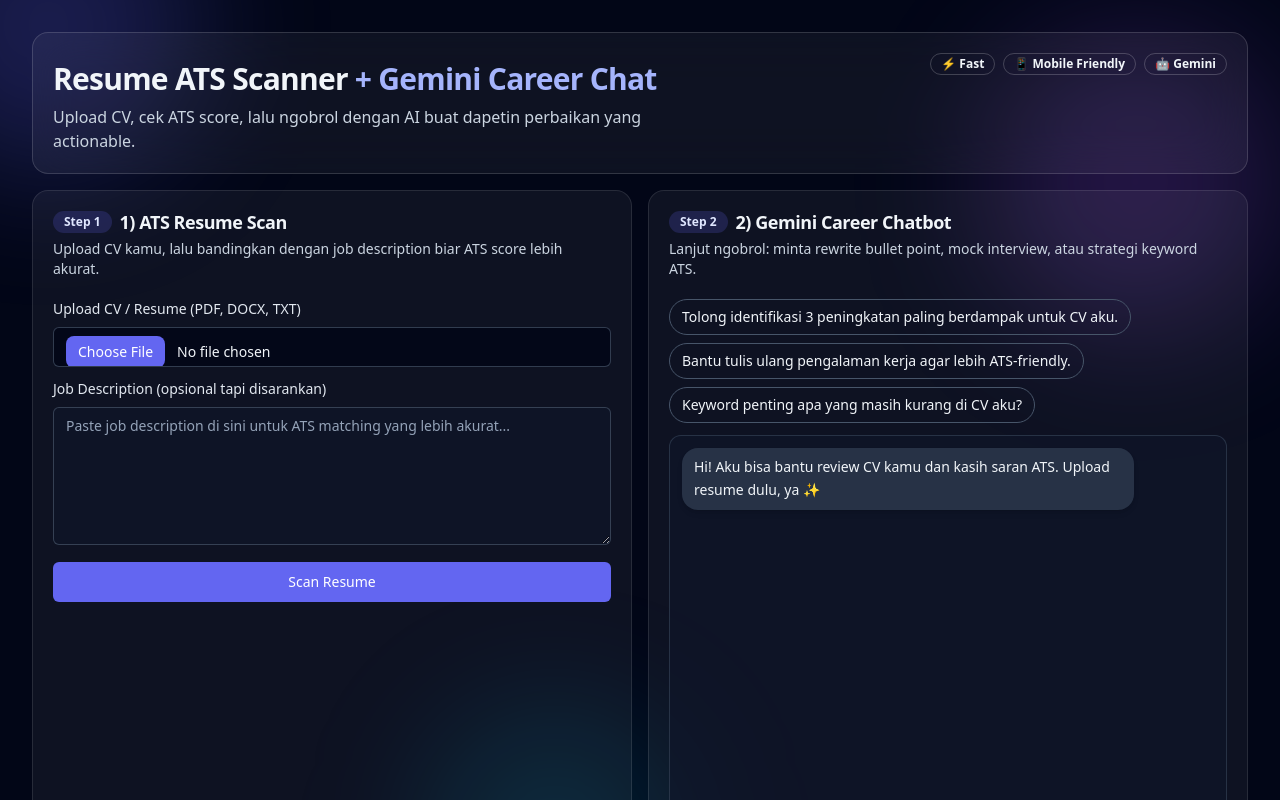
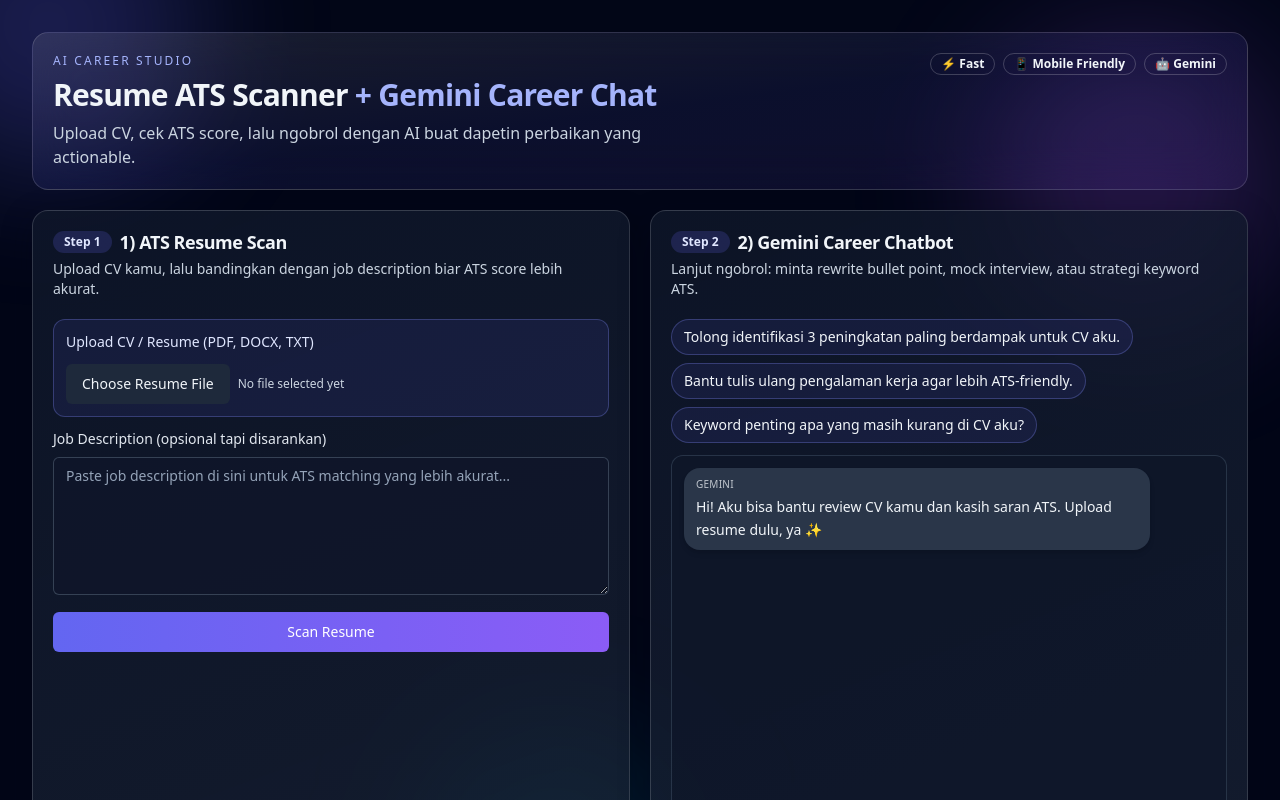
Before and after one commit to norchcode/simplify-ats-gemini, a Next.js app: page / in a window 1280 px wide. Shown: the top 800 px of the page. Built offline with nearby package versions, Linux system fonts and the light colour scheme.

Commit message:
ui refresh

```diff
--- a/app/globals.css
+++ b/app/globals.css
@@ -13,6 +13,12 @@
 
 body {
   @apply antialiased text-slate-100 bg-slate-950;
+}
+
+.fancy-card {
+  border-color: rgba(255, 255, 255, 0.15) !important;
+  background: linear-gradient(160deg, rgba(15, 23, 42, 0.8), rgba(30, 41, 59, 0.65));
+  box-shadow: 0 10px 30px rgba(2, 6, 23, 0.35);
 }
 
 .chat-scroll::-webkit-scrollbar {
--- a/app/page.js
+++ b/app/page.js
@@ -32,7 +32,9 @@
   const [messages, setMessages] = useState([initialBotMessage]);
   const [chatInput, setChatInput] = useState("");
   const [chatLoading, setChatLoading] = useState(false);
+
   const chatBottomRef = useRef(null);
+  const fileInputRef = useRef(null);
 
   useEffect(() => {
     chatBottomRef.current?.scrollIntoView({ behavior: "smooth", block: "end" });
@@ -42,6 +44,12 @@
     if (!scanResult?.score && scanResult?.score !== 0) return 0;
     return Math.max(0, Math.min(100, Number(scanResult.score) || 0));
   }, [scanResult]);
+
+  const scoreLabel = useMemo(() => {
+    if (score >= 80) return "Strong Match";
+    if (score >= 60) return "Needs Optimization";
+    return "Low Match";
+  }, [score]);
 
   const scoreTone = useMemo(() => {
     if (score >= 80) return "text-emerald-300";
@@ -125,6 +133,7 @@
     e.preventDefault();
     const userText = chatInput.trim();
     if (!userText || chatLoading) return;
+
     setChatInput("");
     await sendChatMessage(userText);
   }
@@ -139,28 +148,9 @@
       <BackgroundGlow />
 
       <div className="relative mx-auto w-full max-w-7xl px-4 py-5 sm:px-6 lg:px-8 lg:py-8">
-        <Card className="border-white/15 bg-white/5 backdrop-blur-xl">
-          <CardHeader>
-            <div className="flex flex-wrap items-start justify-between gap-4">
-              <div>
-                <CardTitle className="mt-2 text-2xl sm:text-3xl">
-                  Resume ATS Scanner <span className="text-indigo-300">+ Gemini Career Chat</span>
-                </CardTitle>
-                <CardDescription className="mt-2 max-w-2xl text-sm sm:text-base">
-                  Upload CV, cek ATS score, lalu ngobrol dengan AI buat dapetin perbaikan yang actionable.
-                </CardDescription>
-              </div>
+        <Hero />
 
-              <div className="flex flex-wrap gap-2 text-xs">
-                <Badge variant="outline">⚡ Fast</Badge>
-                <Badge variant="outline">📱 Mobile Friendly</Badge>
-                <Badge variant="outline">🤖 Gemini</Badge>
-              </div>
-            </div>
-          </CardHeader>
-        </Card>
-
-        <div className="mt-4 md:hidden">
+        <div className="mt-5 md:hidden">
           <Tabs>
             <TabsList>
               <TabsTrigger type="button" active={activeView === "scan"} onClick={() => setActiveView("scan")}>
@@ -173,8 +163,8 @@
           </Tabs>
         </div>
 
-        <section className="mt-4 grid gap-4 md:grid-cols-2">
-          <Card className={`transition-all duration-300 ${activeView !== "scan" ? "hidden md:block" : ""}`}>
+        <section className="mt-5 grid gap-5 md:grid-cols-2">
+          <Card className={`fancy-card ${activeView !== "scan" ? "hidden md:block" : ""}`}>
             <CardHeader>
               <div className="flex items-center gap-2">
                 <Badge>Step 1</Badge>
@@ -182,23 +172,27 @@
               </div>
               <CardDescription>Upload CV kamu, lalu bandingkan dengan job description biar ATS score lebih akurat.</CardDescription>
             </CardHeader>
+
             <CardContent>
               <form onSubmit={handleScan} className="space-y-3">
-                <label className="block text-sm text-slate-200">
-                  Upload CV / Resume (PDF, DOCX, TXT)
-                  <Input
+                <div className="rounded-xl border border-indigo-400/30 bg-indigo-500/10 p-3">
+                  <p className="text-sm font-medium text-indigo-100">Upload CV / Resume (PDF, DOCX, TXT)</p>
+                  <input
+                    ref={fileInputRef}
                     type="file"
                     accept=".pdf,.docx,.txt"
+                    className="hidden"
                     onChange={(e) => setResumeFile(e.target.files?.[0] || null)}
-                    className="mt-2 file:mr-3 file:rounded-lg file:border-0 file:bg-indigo-500 file:px-3 file:py-1.5 file:text-white file:hover:bg-indigo-600"
                   />
-                </label>
-
-                {resumeFile ? (
-                  <div className="rounded-lg border border-indigo-400/25 bg-indigo-500/10 px-3 py-2 text-xs text-indigo-100">
-                    File selected: <span className="font-semibold">{resumeFile.name}</span>
+                  <div className="mt-3 flex flex-wrap items-center gap-2">
+                    <Button type="button" variant="secondary" onClick={() => fileInputRef.current?.click()}>
+                      Choose Resume File
+                    </Button>
+                    <span className="text-xs text-slate-300">
+                      {resumeFile ? `Selected: ${resumeFile.name}` : "No file selected yet"}
+                    </span>
                   </div>
-                ) : null}
+                </div>
 
                 <label className="block text-sm text-slate-200">
                   Job Description (opsional tapi disarankan)
@@ -211,7 +205,7 @@
                   />
                 </label>
 
-                <Button className="w-full" type="submit" disabled={scanLoading}>
+                <Button className="w-full bg-gradient-to-r from-indigo-500 to-violet-500 hover:brightness-110" type="submit" disabled={scanLoading}>
                   {scanLoading ? "Scanning..." : "Scan Resume"}
                 </Button>
 
@@ -222,18 +216,21 @@
 
               {scanResult ? (
                 <div className="mt-5 space-y-4 border-t border-white/10 pt-4 animate-in fade-in duration-300">
-                  <div className="rounded-xl border border-white/10 bg-slate-900/50 p-3">
+                  <div className="rounded-xl border border-white/10 bg-slate-900/70 p-4">
                     <div className="mb-3 flex items-center justify-between gap-3">
                       <p className="text-sm font-semibold text-white">ATS Match Score</p>
-                      <span className={`text-base font-bold ${scoreTone}`}>{score}/100</span>
+                      <div className="text-right">
+                        <p className={`text-xl font-bold ${scoreTone}`}>{score}/100</p>
+                        <p className="text-[11px] text-slate-400">{scoreLabel}</p>
+                      </div>
                     </div>
                     <Progress value={score} />
                   </div>
 
                   <div className="grid grid-cols-3 gap-2 text-center text-xs">
-                    <InfoPill label="Strengths" value={scanResult.strengths?.length || 0} />
-                    <InfoPill label="Keywords" value={scanResult.missingKeywords?.length || 0} />
-                    <InfoPill label="Suggestions" value={scanResult.suggestions?.length || 0} />
+                    <InfoPill label="Strengths" value={scanResult.strengths?.length || 0} tone="from-emerald-500/20 to-transparent" />
+                    <InfoPill label="Keywords" value={scanResult.missingKeywords?.length || 0} tone="from-amber-500/20 to-transparent" />
+                    <InfoPill label="Suggestions" value={scanResult.suggestions?.length || 0} tone="from-indigo-500/20 to-transparent" />
                   </div>
 
                   <div className="rounded-xl bg-indigo-500/15 p-3 text-sm leading-relaxed text-slate-100">{scanResult.summary}</div>
@@ -253,7 +250,7 @@
             </CardContent>
           </Card>
 
-          <Card className={`transition-all duration-300 ${activeView !== "chat" ? "hidden md:block" : ""}`}>
+          <Card className={`fancy-card ${activeView !== "chat" ? "hidden md:block" : ""}`}>
             <CardHeader>
               <div className="flex items-center gap-2">
                 <Badge>Step 2</Badge>
@@ -261,6 +258,7 @@
               </div>
               <CardDescription>Lanjut ngobrol: minta rewrite bullet point, mock interview, atau strategi keyword ATS.</CardDescription>
             </CardHeader>
+
             <CardContent>
               <div className="flex flex-wrap gap-2">
                 {quickPrompts.map((prompt) => (
@@ -269,7 +267,7 @@
                     type="button"
                     variant="outline"
                     size="sm"
-                    className="rounded-full"
+                    className="rounded-full border-indigo-400/30 bg-indigo-500/10 hover:bg-indigo-500/20"
                     onClick={() => handleQuickPrompt(prompt)}
                     disabled={chatLoading}
                   >
@@ -278,7 +276,7 @@
                 ))}
               </div>
 
-              <div className="chat-scroll mt-3 h-[52vh] min-h-[360px] overflow-y-auto rounded-xl border border-slate-700/70 bg-slate-900/60 p-3">
+              <div className="chat-scroll mt-3 h-[52vh] min-h-[360px] overflow-y-auto rounded-xl border border-slate-700/70 bg-slate-900/70 p-3">
                 {messages.map((msg, i) => (
                   <ChatBubble key={i} role={msg.role} text={msg.text} />
                 ))}
@@ -291,7 +289,7 @@
                 <div ref={chatBottomRef} />
               </div>
 
-              <form onSubmit={handleSendChat} className="mt-3 flex items-center gap-2 rounded-xl border border-slate-700/70 bg-slate-900/70 p-2">
+              <form onSubmit={handleSendChat} className="mt-3 flex items-center gap-2 rounded-xl border border-slate-700/70 bg-slate-900/80 p-2">
                 <Input
                   type="text"
                   placeholder="Tulis pertanyaan kamu..."
@@ -299,7 +297,7 @@
                   onChange={(e) => setChatInput(e.target.value)}
                   disabled={chatLoading}
                 />
-                <Button type="submit" disabled={chatLoading}>
+                <Button type="submit" className="bg-gradient-to-r from-indigo-500 to-violet-500" disabled={chatLoading}>
                   Send
                 </Button>
               </form>
@@ -308,6 +306,32 @@
         </section>
       </div>
     </main>
+  );
+}
+
+function Hero() {
+  return (
+    <Card className="border-white/15 bg-gradient-to-br from-white/10 via-indigo-500/10 to-violet-500/10 backdrop-blur-xl">
+      <CardHeader>
+        <div className="flex flex-wrap items-start justify-between gap-4">
+          <div>
+            <p className="text-xs uppercase tracking-[0.18em] text-indigo-300">AI Career Studio</p>
+            <CardTitle className="mt-2 text-2xl sm:text-3xl">
+              Resume ATS Scanner <span className="text-indigo-300">+ Gemini Career Chat</span>
+            </CardTitle>
+            <CardDescription className="mt-2 max-w-2xl text-sm sm:text-base">
+              Upload CV, cek ATS score, lalu ngobrol dengan AI buat dapetin perbaikan yang actionable.
+            </CardDescription>
+          </div>
+
+          <div className="flex flex-wrap gap-2 text-xs">
+            <Badge variant="outline">⚡ Fast</Badge>
+            <Badge variant="outline">📱 Mobile Friendly</Badge>
+            <Badge variant="outline">🤖 Gemini</Badge>
+          </div>
+        </div>
+      </CardHeader>
+    </Card>
   );
 }
 
@@ -324,12 +348,11 @@
 function ChatBubble({ role, text }) {
   const isUser = role === "user";
   return (
-    <div
-      className={`mb-2 max-w-[85%] whitespace-pre-wrap break-words rounded-2xl px-3 py-2 text-sm leading-relaxed shadow-md transition-all duration-200 ${
-        isUser ? "ml-auto bg-indigo-500/85 text-white" : "mr-auto bg-slate-700/70 text-slate-100"
-      }`}
-    >
-      {text}
+    <div className={`mb-2 flex ${isUser ? "justify-end" : "justify-start"}`}>
+      <div className={`max-w-[88%] rounded-2xl px-3 py-2 text-sm leading-relaxed shadow-md ${isUser ? "bg-indigo-500/90 text-white" : "bg-slate-700/75 text-slate-100"}`}>
+        <p className="mb-1 text-[10px] uppercase tracking-wide opacity-75">{isUser ? "You" : "Gemini"}</p>
+        <p className="whitespace-pre-wrap break-words">{text}</p>
+      </div>
     </div>
   );
 }
@@ -348,9 +371,9 @@
   );
 }
 
-function InfoPill({ label, value }) {
+function InfoPill({ label, value, tone = "from-white/10 to-transparent" }) {
   return (
-    <div className="rounded-lg border border-white/10 bg-white/5 px-2 py-2">
+    <div className={`rounded-lg border border-white/10 bg-gradient-to-b ${tone} px-2 py-2`}>
       <p className="text-[10px] uppercase tracking-wide text-slate-400">{label}</p>
       <p className="mt-1 text-sm font-semibold text-slate-100">{value}</p>
     </div>
```
